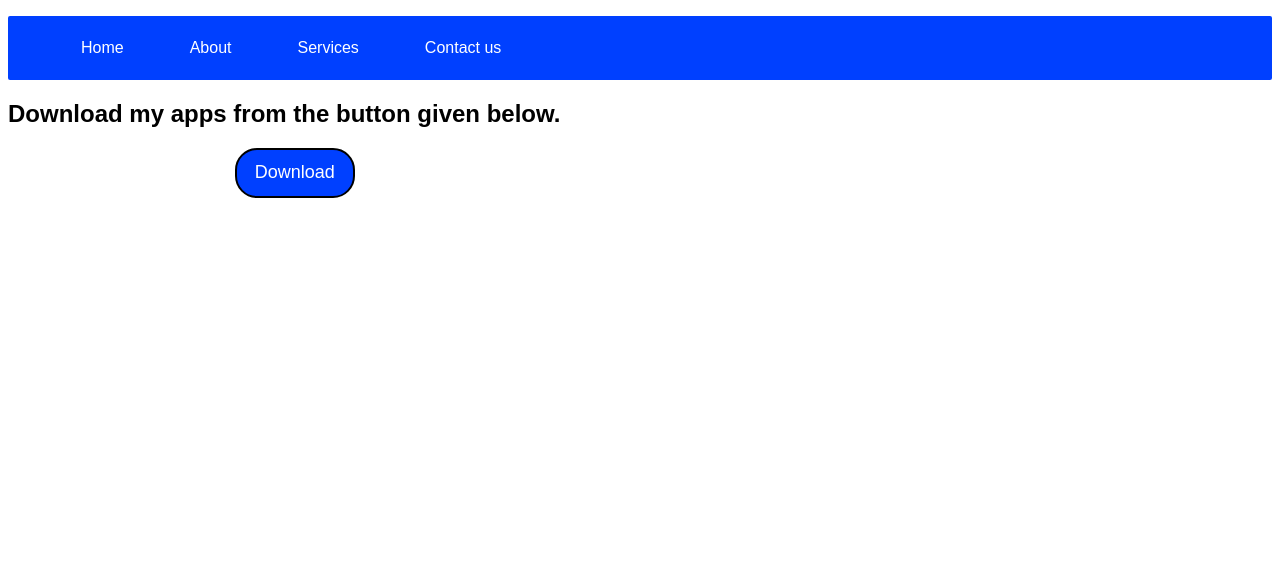
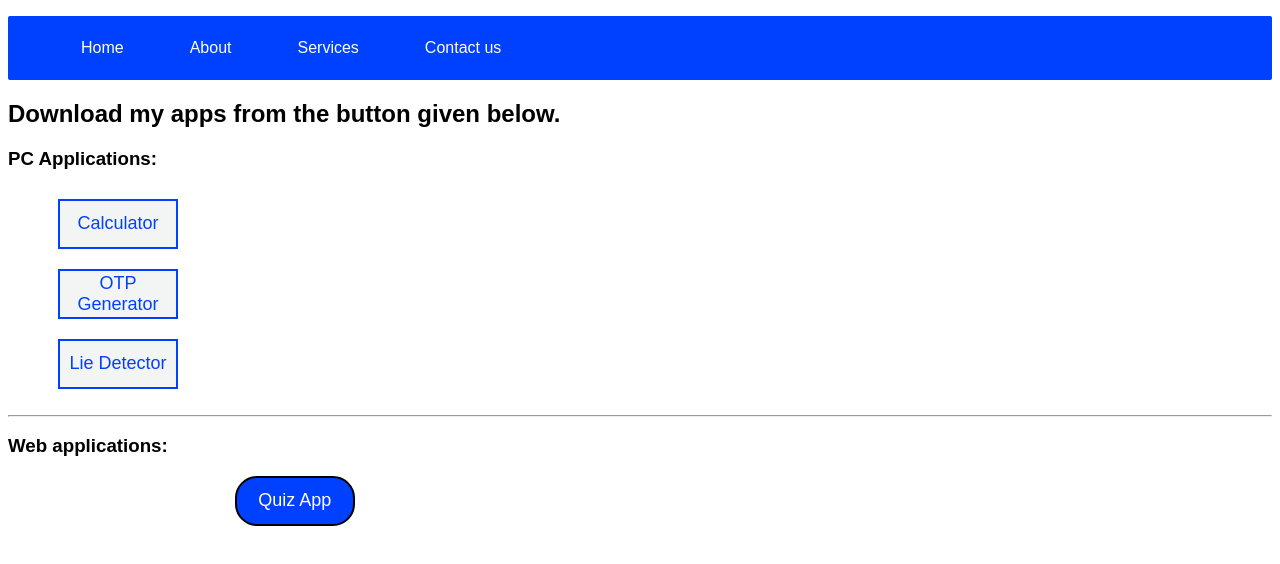
Before and after one commit to syedfardin83/codetocode, a plain HTML site: page index.html in a window 1280 px wide. Drawn offline with Linux system fonts and the light colour scheme.

Commit message:
Update index.html

```diff
--- a/index.html
+++ b/index.html
@@ -16,18 +16,35 @@
                 <li><a href="#">Home</a></li>
                 <li><a href="about.html">About</a></li>
                 <li><a href="#">Services</a></li>
-                <li><a href="#">Contact us</a></li>
+                <li><a href="/contactus.html">Contact us</a></li>
             </ul>
         </nav>
     </header>
 
     <h2>Download my apps from the button given below.</h2>
-<div id="btn">
+    <h3>PC Applications:</h3>
+<!-- <div id="btn">
     <a href="/download.html">
-        <button class="btn" href="www.google.com">Download</button>
+        <button class="btn">Download</button>
     </a>
+</div> -->
+<div style="display: block;">
+    <ul>
+
+        <a href="/calculator.html"><li><button class="butn">Calculator</button></li></a>
+        <a><li><button class="butn">OTP Generator</button></li></a>
+        <a href="/liedetector.html"><li><button class="butn">Lie Detector</button></li></a>
+    </ul>
 </div>
+<!-- <p>
+    <i>*Please note that all the applications are only for desktop users/Windows users</i>
+</p> -->
+<hr>
 
+<h3>Web applications:</h3>
+<a href="quizapp.html"><button class="btn">Quiz App</button></a>
+
+<h1></h1>
 
 </body>
 
```
